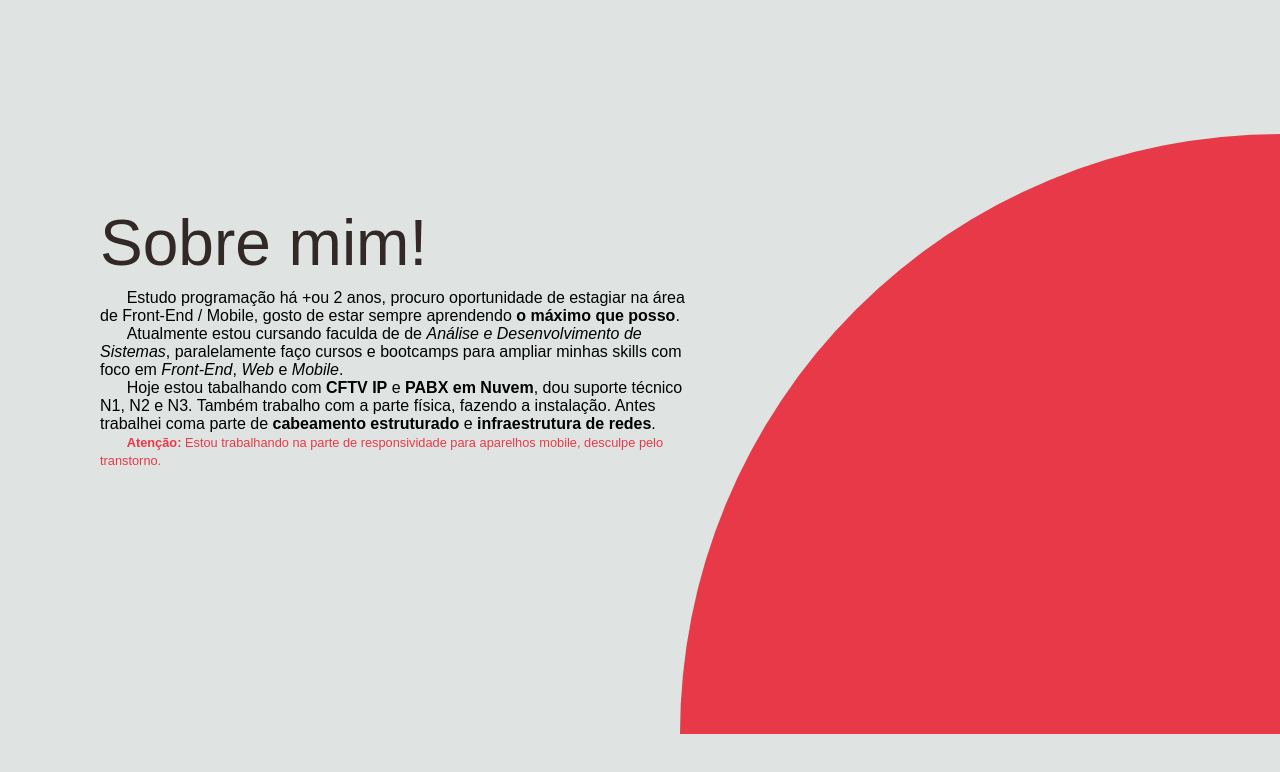
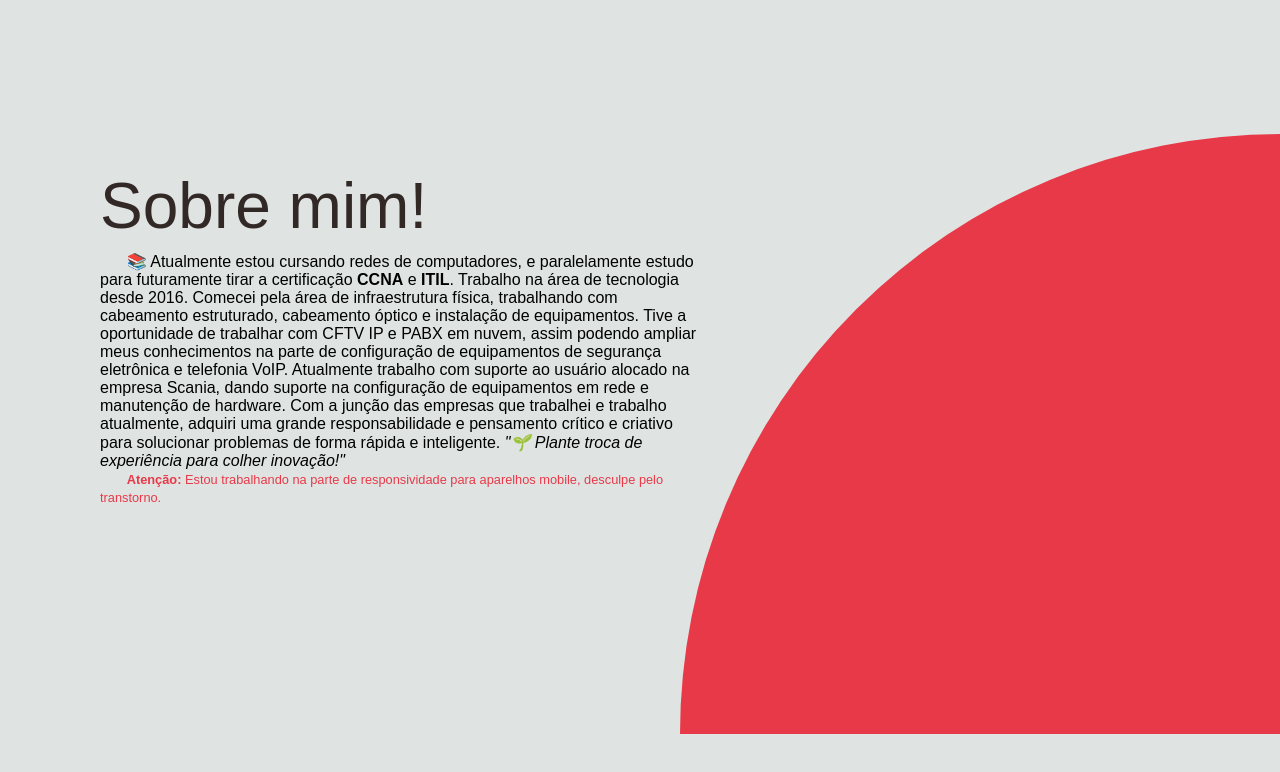
Before and after one commit to rafaelfelip/myportfolio, a plain HTML site: page index.html in a window 1280 px wide. Shown: the part 66-838 px from the top of the page. Drawn offline with Linux system fonts and the light colour scheme.

Commit message:
Update index.html

```diff
--- a/index.html
+++ b/index.html
@@ -24,19 +24,19 @@
                     Sobre mim!
                 </h2>
                 <p>
-                    Estudo programação há +ou 2 anos, procuro oportunidade de estagiar na área de Front-End / Mobile,
-                    gosto de estar sempre aprendendo <b>o máximo que posso</b>.
-                </p>
-                <p>
-                    Atualmente estou cursando faculda de de <i>Análise e Desenvolvimento de Sistemas</i>, paralelamente
-                    faço cursos e bootcamps para ampliar minhas skills com foco em <i>Front-End</i>, <i>Web</i> e <i>Mobile</i>.
-                </p>
-                <p>
-                    Hoje estou tabalhando com <b>CFTV IP</b> e <b>PABX em Nuvem</b>, dou suporte técnico N1, N2 e N3.
-                    Também trabalho com
-                    a parte física, fazendo a instalação. Antes trabalhei coma parte de <b>cabeamento estruturado</b> e
-                    <b>infraestrutura de redes</b>.
-                </p>
+📚 Atualmente estou cursando redes de computadores, e paralelamente estudo para futuramente tirar a certificação <b>CCNA</b> e <b>ITIL</b>.
+
+Trabalho na área de tecnologia desde 2016. Comecei pela área de infraestrutura física, trabalhando com cabeamento estruturado, cabeamento óptico e instalação de equipamentos.
+
+Tive a oportunidade de trabalhar com CFTV IP e PABX em nuvem, assim podendo ampliar meus conhecimentos na parte de configuração de equipamentos de segurança eletrônica e telefonia VoIP.
+
+Atualmente trabalho com suporte ao usuário alocado na empresa Scania, dando suporte na configuração de equipamentos em rede e manutenção de hardware.
+
+Com a junção das empresas que trabalhei e trabalho atualmente, adquiri uma grande responsabilidade e pensamento crítico e criativo para solucionar problemas de forma rápida e inteligente.
+
+<i>"🌱 Plante troca de experiência para colher inovação!"</i>
+
+</p>
                 <p>
                     <span><b>Atenção:</b> Estou trabalhando na parte de responsividade para aparelhos mobile, desculpe pelo transtorno.</span>
                 </p>
```
